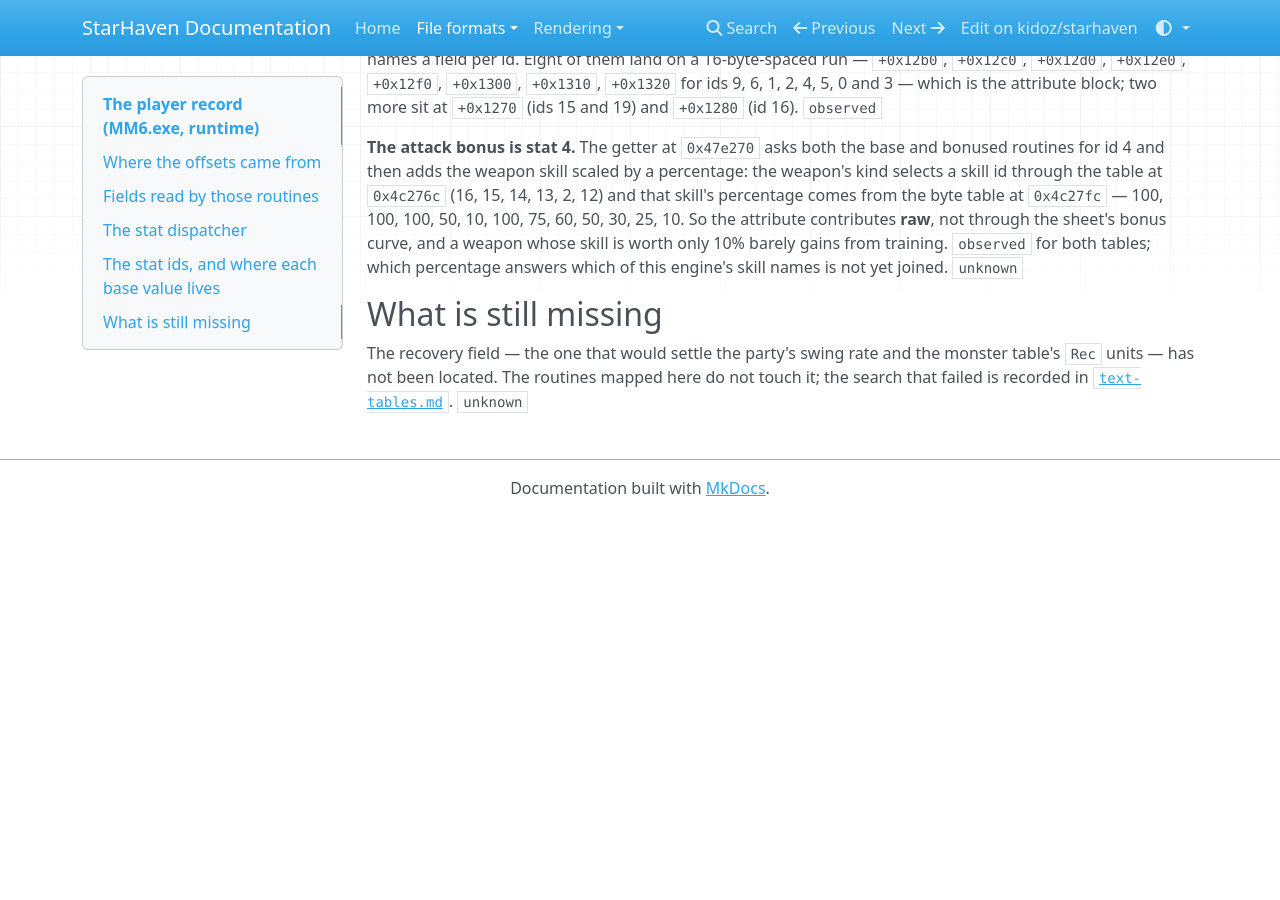
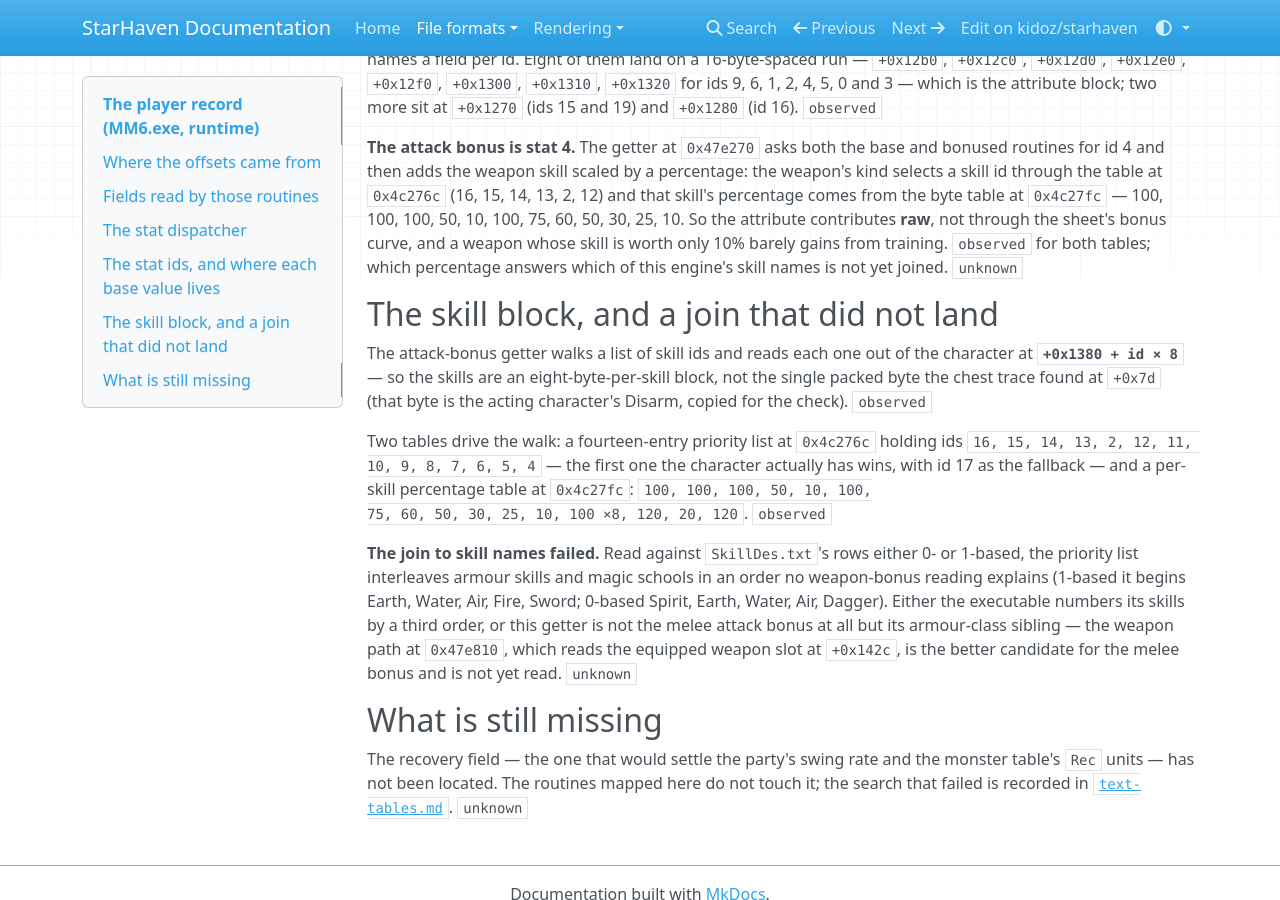
Before and after one commit to kidoz/starhaven, an MkDocs documentation site: the page built from docs/formats/player-record.md, in a window 1280 px wide and 900 px high, scrolled down 1598 px. Built offline with MkDocs 1.6.1, drawn with Linux system fonts in a browser that asks for light colours; nearby versions of some CDN libraries; before the commit the page ends 2114 px from its top, so only the background shows below that.

Commit message:
Find the skills' shelf and admit the labels are missing

```diff
--- a/docs/formats/player-record.md
+++ b/docs/formats/player-record.md
@@ -72,6 +72,30 @@ sheet's bonus curve, and a weapon whose skill is worth only 10% barely
 gains from training. `observed` for both tables; which percentage answers
 which of this engine's skill names is not yet joined. `unknown`
 
+## The skill block, and a join that did not land
+
+The attack-bonus getter walks a list of skill ids and reads each one out
+of the character at **`+0x1380 + id × 8`** — so the skills are an
+eight-byte-per-skill block, not the single packed byte the chest trace
+found at `+0x7d` (that byte is the acting character's Disarm, copied for
+the check). `observed`
+
+Two tables drive the walk: a fourteen-entry priority list at `0x4c276c`
+holding ids `16, 15, 14, 13, 2, 12, 11, 10, 9, 8, 7, 6, 5, 4` — the first
+one the character actually has wins, with id 17 as the fallback — and a
+per-skill percentage table at `0x4c27fc`: `100, 100, 100, 50, 10, 100,
+75, 60, 50, 30, 25, 10, 100 ×8, 120, 20, 120`. `observed`
+
+**The join to skill names failed.** Read against `SkillDes.txt`'s rows
+either 0- or 1-based, the priority list interleaves armour skills and
+magic schools in an order no weapon-bonus reading explains (1-based it
+begins Earth, Water, Air, Fire, Sword; 0-based Spirit, Earth, Water, Air,
+Dagger). Either the executable numbers its skills by a third order, or
+this getter is not the melee attack bonus at all but its armour-class
+sibling — the weapon path at `0x47e810`, which reads the equipped weapon
+slot at `+0x142c`, is the better candidate for the melee bonus and is not
+yet read. `unknown`
+
 ## What is still missing
 
 The recovery field — the one that would settle the party's swing rate and
```
Also changed, not shown: README.md (+7 -0 lines).
